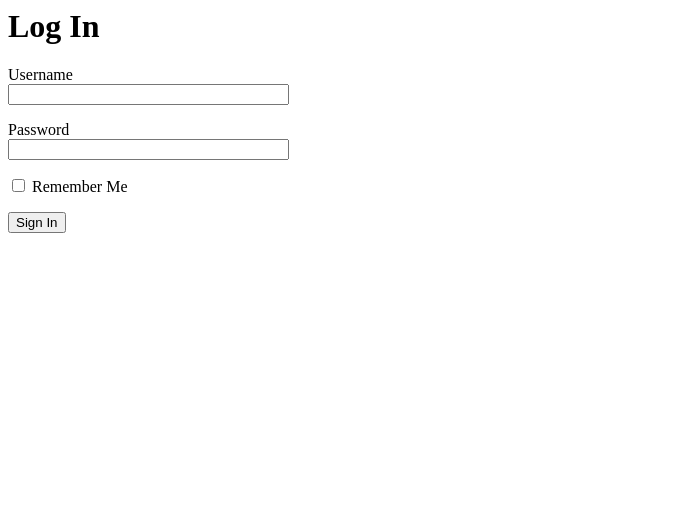
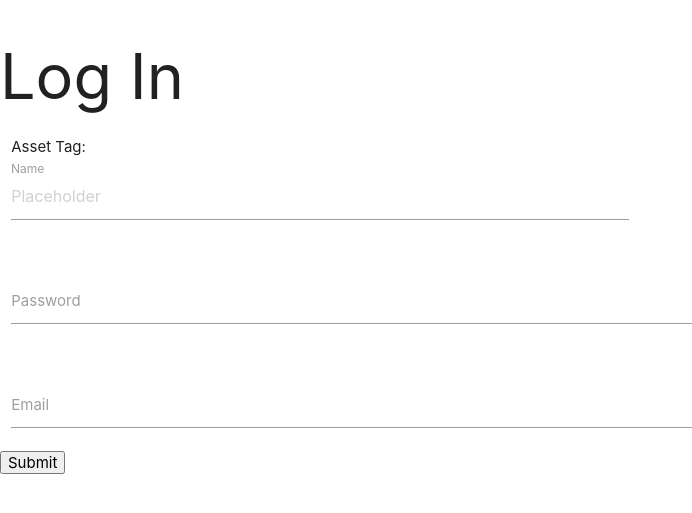
Before and after one commit to Cyka-Blast/hope, a Flask app: page /login in a window 1280 px wide. Shown: the top 513 px of the page, without its empty margins (0-692 px from the left). Run offline with Flask 2, Linux system fonts and the light colour scheme.

Commit message:
Some error with mongodb. Rest works

```diff
--- a/app.py
+++ b/app.py
@@ -1,6 +1,6 @@
 from flask import Flask, render_template, request, redirect, url_for
 from flask_socketio import SocketIO, join_room, leave_room
-from forms import LoginForm
+from mango import user
 
 app = Flask(__name__)
 socketio = SocketIO(app)
@@ -25,9 +25,15 @@
 
 @app.route('/login', methods=['GET', 'POST'])
 def login():
-    form = LoginForm()
 
-    return render_template('login.html', title='Sign In', form=form)
+    if request.method == 'POST':
+        name = request.form['name']
+        password = request.form['password']
+        email = request.form['email']
+        user.save_user(name, email, password)
+        return 'sucsex'
+    return render_template('login.html')
+
 
 @socketio.on('send_message')
 def handle_send_message_event(data):
--- a/mango.py
+++ b/mango.py
@@ -6,7 +6,9 @@
 
 users_collection = hope_db.get_collection('users')
 
-def save_user(username, email, password):                                                           #Call this funtion to push login info to database
-    users_collection.insert_one({'_id': username, 'email': email, 'password': password})
+class user:
+
+    def save_user(username, email, password):                                                           #Call this funtion to push login info to database
+        users_collection.insert_one({'_id': username, 'email': email, 'password': password})
 
 """ save_user('nam','aa@b.com','pass') """
--- a/templates/login.html
+++ b/templates/login.html
@@ -2,22 +2,46 @@
 <head>
     <meta charset="UTF-8">
     <meta name="viewport" content="width=device-width, initial-scale=1.0">
+    <!-- Compiled and minified CSS -->
+    <link rel="stylesheet" href="https://cdnjs.cloudflare.com/ajax/libs/materialize/1.0.0/css/materialize.min.css">
+
+    <!-- Compiled and minified JavaScript -->
+    <script src="https://cdnjs.cloudflare.com/ajax/libs/materialize/1.0.0/js/materialize.min.js"></script>
+
     <title>LogIn</title>
 </head>
 <body>
     <h1>Log In</h1>
-    <form action="" method="post" novalidate>
-        {{ form.hidden_tag() }}
-        <p>
-            {{ form.username.label }}<br>
-            {{ form.username(size=32) }}
-        </p>
-        <p>
-            {{ form.password.label }}<br>
-            {{ form.password(size=32) }}
-        </p>
-        <p>{{ form.remember_me() }} {{ form.remember_me.label }}</p>
-        <p>{{ form.submit() }}</p>
-    </form>
+    <div class="row">
+        <form class="col s12" method="POST">
+            Asset Tag:<br>
+          <div class="row">
+            <div class="input-field col s6">
+              <input placeholder="Placeholder" id="first_name" type="text" class="validate" name="name">
+              <label for="first_name">Name</label>
+            </div>
+
+          </div>
+
+          <div class="row">
+            <div class="input-field col s12">
+              <input id="password" type="password" class="validate" name="password">
+              <label for="password">Password</label>
+            </div>
+          </div>
+          <div class="row">
+            <div class="input-field col s12">
+              <input id="email" type="email" class="validate" name="email">
+              <label for="email">Email</label>
+
+            </div>
+            <input type="submit" value="Submit">
+        <br>
+          </div>
+
+          </div>
+        </form>
+      </div>
+
 </body>
 </html>
```
